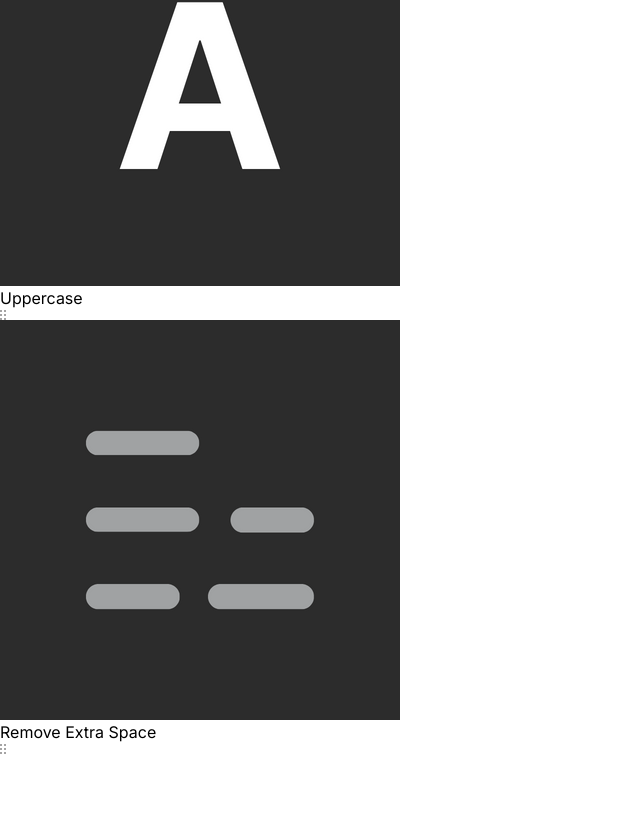
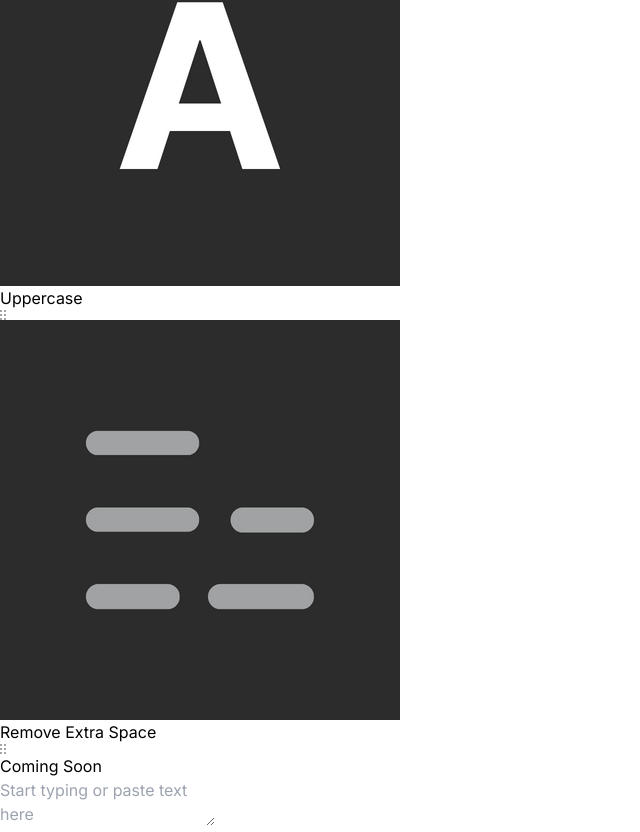
Before and after one commit to pushkardangi/textedit, a React (Vite) app: page / in a window 1280 px wide. Shown: the part 2356-3188 px from the top of the page, without its empty margins (0-640 px from the left). Before the commit the page ends 3110 px from the top, so only its background shows below. Built offline with nearby package versions, Linux system fonts and the light colour scheme.

Commit message:
ui: added section for writing text

```diff
--- a/src/App.jsx
+++ b/src/App.jsx
@@ -1,5 +1,6 @@
 import Navbar from "./components/Navbar";
 import Aside from "./components/Aside";
+import Section from "./components/Section";
 
 import React, { useState } from 'react';
 
@@ -17,6 +18,7 @@ function App() {
         <Navbar mode={mode} toggleMode={toggleMode} />
         <main className="flex flex-1 overflow-hidden">
           <Aside mode={mode} />
+          <Section />
         </main>
       </div>
     </>
--- /dev/null
+++ b/src/components/Section.jsx
@@ -0,0 +1,22 @@
+function Section() {
+  return (
+    <section className="flex flex-col flex-1 px-4 md:px-20">
+      {/* Toolbar */}
+      <div className="mt-2 mb-4 p-4 bg-[#151718] border-[1.5px] border-[#282a2c] rounded-lg">
+        <button className="px-3 py-1 text-[#cecece] bg-[#1f2123] hover:bg-[#2f3234] rounded">
+          Coming Soon
+        </button>
+      </div>
+
+      {/* Textarea */}
+      <div className="overflow-auto">
+        <textarea id="textBox"
+          className="w-full h-[90rem] bg-[#0f0f0f] text-white text-lg"
+          placeholder="Start typing or paste text here">
+        </textarea>
+      </div>
+    </section>
+  )
+}
+
+export default Section;
```
